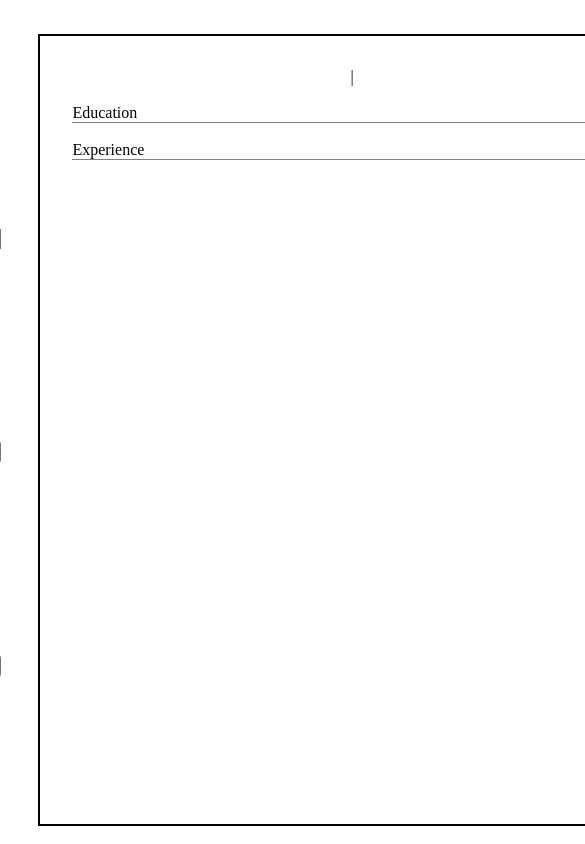
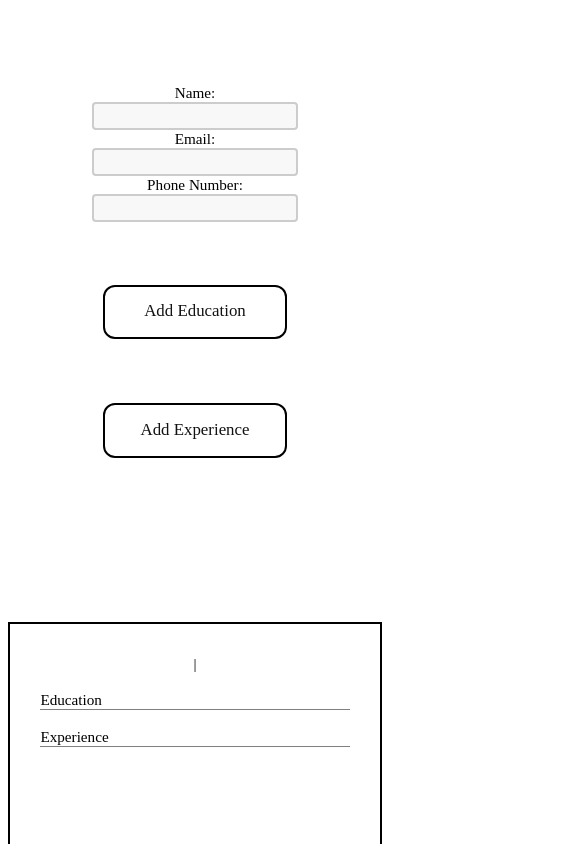
Before and after one commit to VinceDaPrince45/cvapp, a React (Vite) app: page / in a window 390 px wide. Shown: the top 844 px of the page, 585 px wide, since content can reach past the window. Built offline with nearby package versions, Linux system fonts and the light colour scheme.

Commit message:
Add media query and button styling

```diff
--- a/src/FormComponents/EducationForm.jsx
+++ b/src/FormComponents/EducationForm.jsx
@@ -6,7 +6,7 @@ function NewField({label,val,setVal}) {
     // maybe use copy variables to avoid linkage with updatefield
     return (
         <label>
-        {label}{" "}
+        {label}{"\n"}
           <input
             type="text"
             value={val}
@@ -36,7 +36,7 @@ function UpdateField({label,element,copyVal,setCopyVal,array,setArray}) {
 
     return (
         <label>
-        {label}{" "}
+        {label}{"\n"}
           <input
             type="text"
             value={copyVal}
@@ -79,8 +79,10 @@ function EducationItem({array,setArray,element}) {
                 <UpdateField label="School Name:" element={element} copyVal={copySchool} setCopyVal={setCopySchool} array={array} setArray={setArray}/>
                 <UpdateField label="Field of Study:" element={element} copyVal={copyMajor} setCopyVal={setCopyMajor} array={array} setArray={setArray}/>
                 <UpdateField label="Date of Study:" element={element} copyVal={copyEducationDate} setCopyVal={setCopyEducationDate} array={array} setArray={setArray}/>
+                <div className="button">
                     <button className="educationbutton" onClick={editFunc}>Save</button>
                     <button className="educationbutton" onClick={exit}>Hide</button>
+                </div>
             </div>
         );
     } else if (show && !edit) {
@@ -89,15 +91,19 @@ function EducationItem({array,setArray,element}) {
                 {element.schoolName}{" "}
                 {element.major}{" "}
                 {element.date}
+                <div className="button">
                     <button className="educationbutton" onClick={()=>setEdit(!edit)}>Edit</button>
                     <button className="educationbutton" onClick={()=>setShow(!show)}>Hide</button>
+                </div>
             </div>
         );
     } else {
         return (
             <div className="editEducation">
                 {element.schoolName}
+                <div className="button">
                     <button className="educationbutton" onClick={()=>setShow(!show)}>Show</button>
+                </div>
             </div>
         );
     }
@@ -138,15 +144,19 @@ function EducationForm({array,setArray}) {
                 <NewField label="School Name:" val={school} setVal={setSchool}/>
                 <NewField label="Field of Study:" val={major} setVal={setMajor}/>
                 <NewField label="Date of Study:" val={educationDate} setVal={setEducationDate}/>
+                <div className="button">
                     <button onClick={()=>saveNew()}>Save</button>
                     <button onClick={reload}>Cancel</button>
+                </div>
             </div>
         </div>
         :
         <div className="newEducation">
             <EnteredEducations array={array} updateArray={setArray} setSchool={setSchool} major={major} setMajor={setMajor} educationDate={educationDate} setEducationDate={setEducationDate}/>
             <div className="add">
+                <div className="button">
                     <button onClick={reload}>Add Education</button>
+                </div>
             </div>
         </div>
     );
--- a/src/FormComponents/ExperienceForm.jsx
+++ b/src/FormComponents/ExperienceForm.jsx
@@ -6,7 +6,7 @@ import { v4 as uuid } from "uuid";
 function NewField({label,val,setVal}) {
     return (
         <label>
-        {label}{" "}
+        {label}{"\n"}
           <input
             type="text"
             value={val}
@@ -19,7 +19,7 @@ function NewField({label,val,setVal}) {
 function TextArea({label,val,setVal}) {
     return (
         <label>
-        {label}{" "}
+        {label}{"\n"}
           <textarea
             id="txtArea"
             type="text"
@@ -117,8 +117,10 @@ function ExperienceItem({array,setArray,element}) {
                 <UpdateField label="Responsibilities:" element={element} copyVal={copyResponsibilities} setCopyVal={setCopyResponsibilities} array={array} setArray={setArray}/>
                 <UpdateField label="Date Started:" element={element} copyVal={copyStartDate} setCopyVal={setCopyStartDate} array={array} setArray={setArray}/>
                 <UpdateField label="Date Ended:" element={element} copyVal={copyEndDate} setCopyVal={setCopyEndDate} array={array} setArray={setArray}/>
+                <div className="button">
                     <button className="experiencebutton" onClick={editFunc}>Save</button>
                     <button className="experiencebutton" onClick={exit}>Hide</button>
+                </div>
             </div>
         );
     } else if (show && !edit) {
@@ -129,15 +131,19 @@ function ExperienceItem({array,setArray,element}) {
                 {element.responsibilities}{" "}
                 {element.start}{" "}
                 {element.end}
+                <div className="button">
                     <button className="experiencebutton" onClick={()=>setEdit(!edit)}>Edit</button>
                     <button className="experiencebutton" onClick={()=>setShow(!show)}>Hide</button>
+                </div>
             </div>
         );
     } else {
         return (
             <div className="editExperience">
                 {element.company}
+                <div className="button">
                     <button className="experiencebutton" onClick={()=>setShow(!show)}>Show</button>
+                </div>
             </div>
         );
     }
@@ -182,17 +188,21 @@ function ExperienceForm({array,setArray}) {
                 <NewField label="Company Name:" val={companyName} setVal={setCompanyName}/>
                 <NewField label="Position Title:" val={position} setVal={setPosition}/>
                 <TextArea label="Responsibilities:" val={responsibilities} setVal={setResponsibilities}/>
-                <NewField label="Date Started" val={startDate} setVal={setStartDate}/>
-                <NewField label="Date Ended" val={endDate} setVal={setEndDate}/>
+                <NewField label="Date Started:" val={startDate} setVal={setStartDate}/>
+                <NewField label="Date Ended:" val={endDate} setVal={setEndDate}/>
+                <div className="button">
                     <button onClick={()=>saveNew()}>Save</button>
                     <button onClick={reload}>Cancel</button>
+                </div>
             </div>
         </div>
         :
         <div className="newExperience">
             <EnteredExperiences array={array} setArray={setArray} companyName={companyName} setCompanyName={setCompanyName} position={position} setPosition={setPosition} responsibilities={responsibilities} setResponsibilities={setResponsibilities} startDate={startDate} setStartDate={setStartDate} endDate={endDate} setEndDate={setEndDate}/>
             <div className="add">
+                <div className="button">
                     <button onClick={reload}>Add Experience</button>
+                </div>
             </div>
         </div>
     );
--- a/src/FormComponents/GenInfoForm.jsx
+++ b/src/FormComponents/GenInfoForm.jsx
@@ -3,7 +3,7 @@
 function Field({label,val,setVal}) {
   return (
       <label>
-      {label}{" "}
+      {label}{"\n"}
         <input
           type="text"
           value={val}
--- a/src/index.css
+++ b/src/index.css
@@ -1,5 +1,6 @@
 * {
     font-family: 'Times New Roman', Times, serif;
+    font-size:1.8vh;
 }
 
 .page {
@@ -7,7 +8,7 @@
     flex-direction: row;
     justify-content: center;
     gap:10%;
-    height:100vh;
+    height:100%;
 }
 
 .input,.display,.genInfo,.editEducation,.newExperience,.editExperience,.add {
@@ -25,6 +26,7 @@
     justify-content: center;
     padding-top:1em;
     padding-bottom:1em;
+    height:90vh;
 }
 
 .resume {
@@ -76,3 +78,105 @@ div,textarea {
 .educationItem,.experienceItem {
     margin-top:0.5em;
 }
+
+textarea {
+    width: 100%;
+    height: 4em;
+    padding: 0.2em 0.5em;
+    box-sizing: border-box;
+    border: 2px solid #ccc;
+    border-radius: 4px;
+    background-color: #f8f8f8;
+    resize: none;
+}
+
+input[type=text] {
+    padding: 0.2em 0.5em;
+    box-sizing: border-box;
+    border: 2px solid #ccc;
+    border-radius: 4px;
+    background-color: #f8f8f8;
+}
+
+.button {
+    display:flex;
+    flex-direction:column;
+    margin-top:1em;
+}
+
+button {
+  align-items: center;
+  background-color: #fff;
+  border-radius: 12px;
+  box-sizing: border-box;
+  color: #121212;
+  cursor: pointer;
+  display: inline-flex;
+  flex: 1 1 auto;
+  justify-content: center;
+  line-height: 1;
+  margin:0.1em;
+  outline: none;
+  padding: 0.2em;
+  text-align: center;
+  text-decoration: none;
+  transition: box-shadow .2s,-webkit-box-shadow .2s;
+  border: 0;
+  user-select: none;
+  -webkit-user-select: none;
+  touch-action: manipulation;
+  border:2px solid black;
+}
+
+button:hover {
+  box-shadow: #121212 0 0 0 3px, transparent 0 0 0 0;
+}
+
+@media (max-width:1000px) {
+    html {
+        font-size:2vh;
+    }
+
+    button {
+        font-size:2vh;
+        padding-top:1em;
+        padding-bottom:1em;
+    }
+
+    .button {
+        display:flex;
+        flex-direction: row;
+        justify-content: center;
+        width:50%;
+        align-self: center;
+    }
+
+    .add {
+        display:flex;
+        flex-direction: column;
+        justify-content: center;
+    }
+
+    .page {
+        padding-top:5em;
+        padding-bottom:5em;
+        height:100%;
+        display:flex;
+        flex-direction: column;
+        justify-content: center;
+        gap:0;
+    }
+
+    .input {
+        width:100%;
+        text-align: center;
+        display:flex;
+        flex-direction: column;
+        justify-content: center;
+        gap:2em;
+    }
+
+    textarea {
+        width:70%;
+    }
+}
```
Lines whose indentation alone changed are shown as unchanged.
